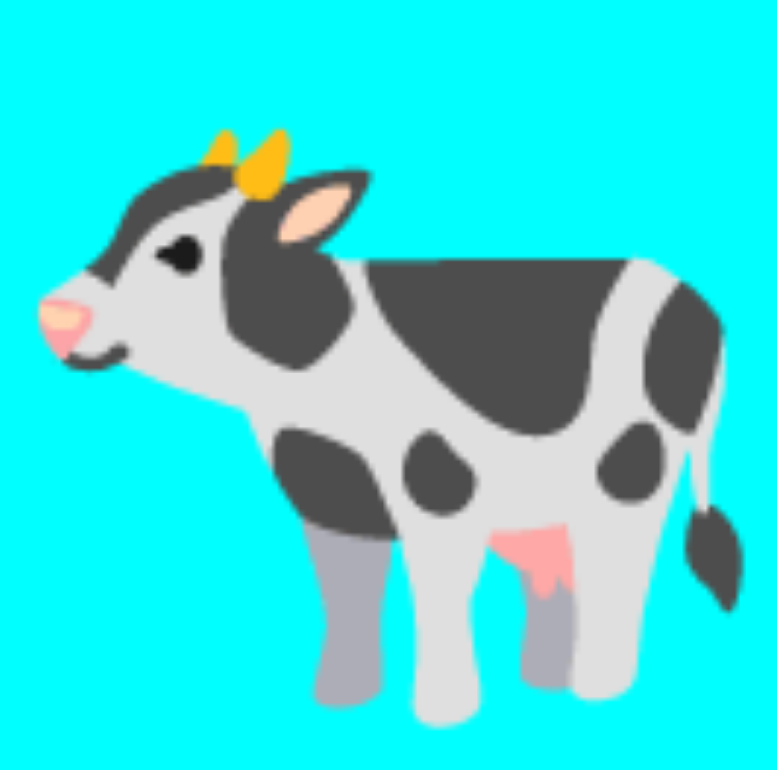
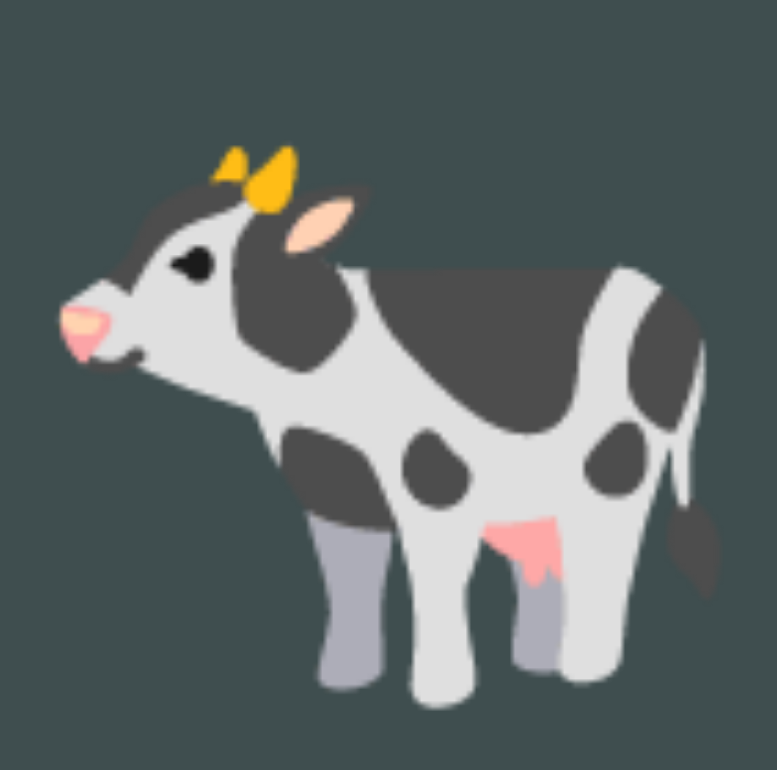
Before and after one commit to bramoo/mooo, a plain HTML site: page index.html in a window 1280 px wide. Shown: the whole page, without its empty margins (249-1026 px from the left). Drawn offline with Linux system fonts and the light colour scheme.

Commit message:
Add colours!

```diff
--- a/index.html
+++ b/index.html
@@ -7,9 +7,7 @@
     <style>
         html {
             height: 100vh;
-            color: blue;
-            background-color: aqua;
-            font-size: 80vmin;
+            font-size: 75vmin;
             text-align: center;
             user-select: none;
         }
@@ -30,4 +28,31 @@
 <body>
     <div>&#x1F404;&#65038;</div>
 </body>
+<script>
+    const palettes = ["222831393e4600adb5eeeeee","e3fdfdcbf1f5a6e3e971c9ce","ffc7c7ffe2e2f6f6f68785a2","f9f7f7dbe2ef3f72af112d4e","f9ed69f08a5db83b5e6a2c70","08d9d6252a34ff2e63eaeaea","f38181fce38aeaffd095e1d3","fff5e4ffe3e1ffd1d1ff9494","f4eeffdcd6f7a6b1e1424874","ad8b73ceab93e3caa5fffbe9","a8d8eaaa96dafcbad3ffffd2","ffb6b9fae3d9bbded661c0bf","1b262c0f4c753282b8bbe1fa","b7c4cfeee3cbd7c0ae967e76","b1b2ffaac4ffd2daffeef1ff","364f6b3fc1c9f5f5f5fc5185","defcf9cadefcc3bef0cca8e9","7d5a50b4846ce5b299fcdec0","fcd1d1ece2e1d3e0dcaee1e1","f8ede3bdd2b6a2b29f798777","ffeddbedcdbbe3b7a0bf9270","f5efe6e8dfcaaebdca7895b2","f67280c06c846c5b7b355c7d","e4f9f530e3ca11999e40514e","fff8ea9e7676815b5b594545","2b2e4ae8454590374953354a","6096b493bfcfbdcdd6eee9da","fcd8d4fdf6f0f8e2cff5c6aa","2121213232320d737714ffec","f7fbfcd6e6f2b9d7ea769fcd","f8ede3dfd3c3d0b8a87d6e83","bad7dfffe2e2f6f6f699ddcc","fdefeff4dfd0dad0c2cdbba7","e23e5788304e522546311d3f","ffe6e6f2d1d1daeaf1c6dce4","fefcf3f5ebe0f0dbdbdba39a","ffd5cdefbbcfc3aed68675a9","2c36393f4e4fa27b5cdcd7c9","93b5c6c9ccd5e4d8dcffe3e3","ffcfdffefdcae0f9b5a5dee5"];
+    let i = Math.floor(Math.random() * palettes.length);
+    const code = palettes[i];
+    const palette = [];
+    for (let j = 0; j < 4; j++) {
+        palette.push('#' + code.substring(j*6, j*6+6));
+    }
+    console.log(palette);
+
+    function shuffle(array) {
+        for (let i = array.length - 1; i > 0; i--) {
+            const j = Math.floor(Math.random() * (i + 1));
+            [array[i], array[j]] = [array[j], array[i]];
+        }
+    }
+
+    function applyPalette(p) {
+        shuffle(p);
+        document.body.style.color = p[0];
+        document.body.style.backgroundColor = p[1];
+    }
+
+    applyPalette(palette);
+
+    document.addEventListener('click', () => applyPalette(palette));
+</script>
 </html>
```
